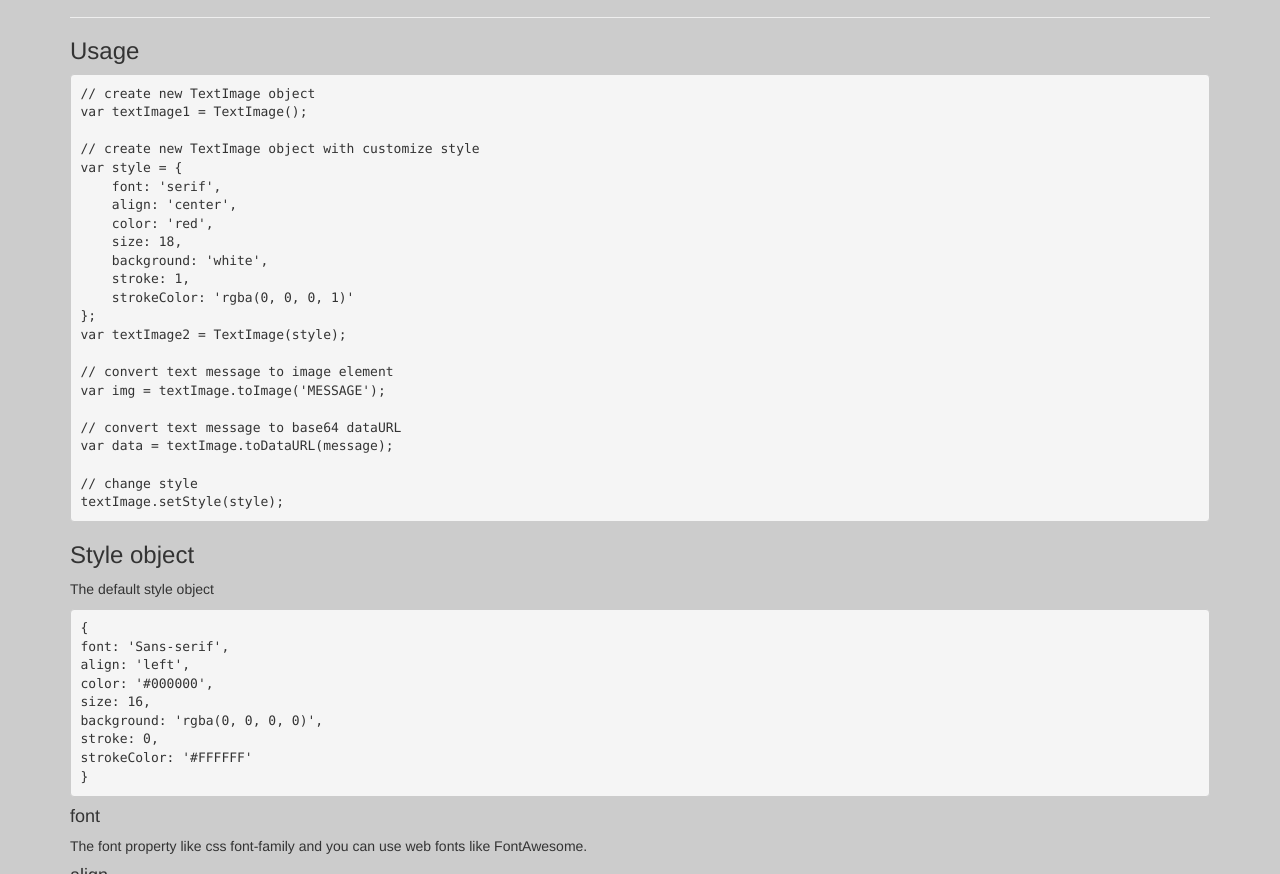
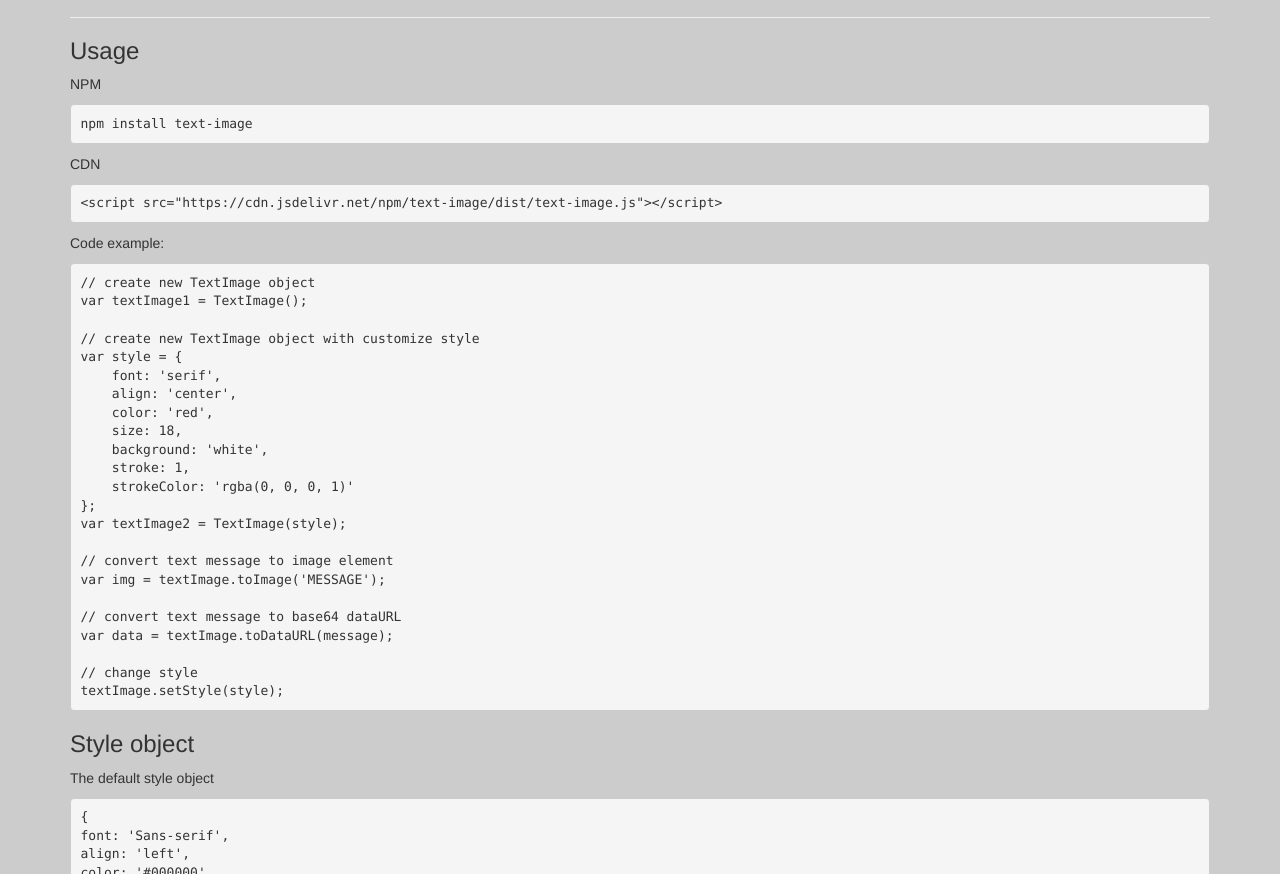
Before and after one commit to vincent7128/text-image, a website: page demo/index.html in a window 1280 px wide. Shown: the part 1442-2316 px from the top of the page. Drawn offline with nearby package versions, Linux system fonts and the light colour scheme; files that its build step writes are made by us from their sources; files whose address does not match are found by name.

Commit message:
add npm and cdn usage

```diff
--- a/demo/index.html
+++ b/demo/index.html
@@ -119,6 +119,11 @@ Cambia este texto crea tu imagen.
         <pre class="code-example"></pre>
         <hr>
         <h3>Usage</h3>
+        <p>NPM</p>
+        <pre>npm install text-image</pre>
+        <p>CDN</p>
+        <pre>&lt;script src="https://cdn.jsdelivr.net/npm/text-image/dist/text-image.js"&gt;&lt;/script&gt;</pre>
+        <p>Code example:</p>
         <pre>// create new TextImage object
 var textImage1 = TextImage();
 
```
Also changed, not shown: README.md.
